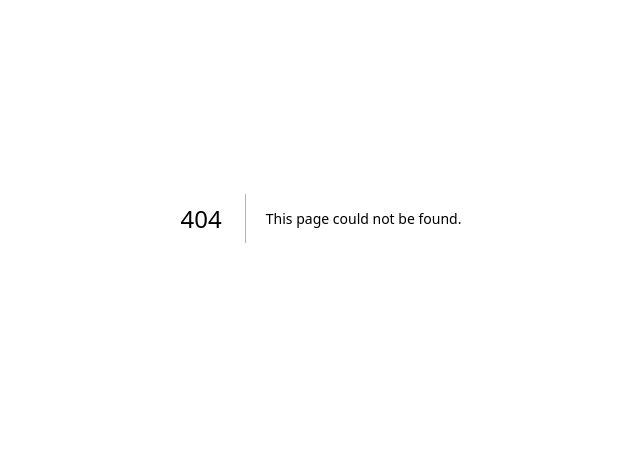
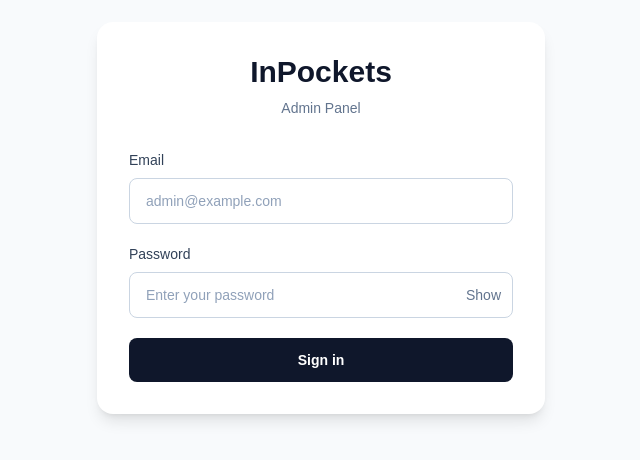
Before and after one commit to sangya03byte/inpockets-admin, a Next.js app: page /login in a window 1280 px wide. Before the commit this address had no page. Shown: the part 182-642 px from the top of the page, without its empty margins (319-959 px from the left). Built offline with nearby package versions, Linux system fonts and the light colour scheme.

Commit message:
feat: add admin login page

```diff
--- /dev/null
+++ b/app/login/page.tsx
@@ -0,0 +1,119 @@
+"use client";
+
+import { type FormEvent, useState } from "react";
+
+export default function LoginPage() {
+  const [email, setEmail] = useState("");
+  const [password, setPassword] = useState("");
+  const [showPassword, setShowPassword] = useState(false);
+  const [isLoading, setIsLoading] = useState(false);
+  const [error, setError] = useState("");
+
+  function handleSubmit(event: FormEvent<HTMLFormElement>) {
+    event.preventDefault();
+
+    setError("");
+
+    if (!email || !password) {
+      setError("Please enter your email and password.");
+      return;
+    }
+
+    setIsLoading(true);
+
+    // Mock authentication for now.
+    setTimeout(() => {
+      setIsLoading(false);
+      setError("Authentication is not connected yet.");
+    }, 800);
+  }
+
+  return (
+    <main className="flex min-h-screen items-center justify-center bg-slate-50 px-6">
+      <div className="w-full max-w-md rounded-2xl bg-white p-8 shadow-lg">
+        {/* Header */}
+        <div className="mb-8 text-center">
+          <h1 className="text-3xl font-bold text-slate-900">
+            InPockets
+          </h1>
+
+          <p className="mt-2 text-sm text-slate-500">
+            Admin Panel
+          </p>
+        </div>
+
+        {/* Login Form */}
+        <form onSubmit={handleSubmit} className="space-y-5">
+          {/* Email */}
+          <div>
+            <label
+              htmlFor="email"
+              className="mb-2 block text-sm font-medium text-slate-700"
+            >
+              Email
+            </label>
+
+            <input
+              id="email"
+              type="email"
+              value={email}
+              onChange={(event) => setEmail(event.target.value)}
+              placeholder="admin@example.com"
+              className="w-full rounded-lg border border-slate-300 px-4 py-3 text-sm text-slate-900 placeholder:text-slate-400 outline-none transition focus:border-slate-900 focus:ring-2 focus:ring-slate-200"
+            />
+          </div>
+
+          {/* Password */}
+          <div>
+            <label
+              htmlFor="password"
+              className="mb-2 block text-sm font-medium text-slate-700"
+            >
+              Password
+            </label>
+
+            <div className="relative">
+              <input
+                id="password"
+                type={showPassword ? "text" : "password"}
+                value={password}
+                onChange={(event) => setPassword(event.target.value)}
+                placeholder="Enter your password"
+                className="w-full rounded-lg border border-slate-300 px-4 py-3 pr-16 text-sm text-slate-900 placeholder:text-slate-400 outline-none transition focus:border-slate-900 focus:ring-2 focus:ring-slate-200"
+              />
+
+              <button
+                type="button"
+                onClick={() =>
+                  setShowPassword((current) => !current)
+                }
+                className="absolute right-3 top-1/2 -translate-y-1/2 text-sm font-medium text-slate-500 hover:text-slate-900"
+              >
+                {showPassword ? "Hide" : "Show"}
+              </button>
+            </div>
+          </div>
+
+          {/* Error Message */}
+          {error && (
+            <p
+              role="alert"
+              className="rounded-lg bg-red-50 px-4 py-3 text-sm text-red-600"
+            >
+              {error}
+            </p>
+          )}
+
+          {/* Submit Button */}
+          <button
+            type="submit"
+            disabled={isLoading}
+            className="w-full rounded-lg bg-slate-900 px-4 py-3 text-sm font-semibold text-white transition hover:bg-slate-800 disabled:cursor-not-allowed disabled:opacity-60"
+          >
+            {isLoading ? "Signing in..." : "Sign in"}
+          </button>
+        </form>
+      </div>
+    </main>
+  );
+}
```
